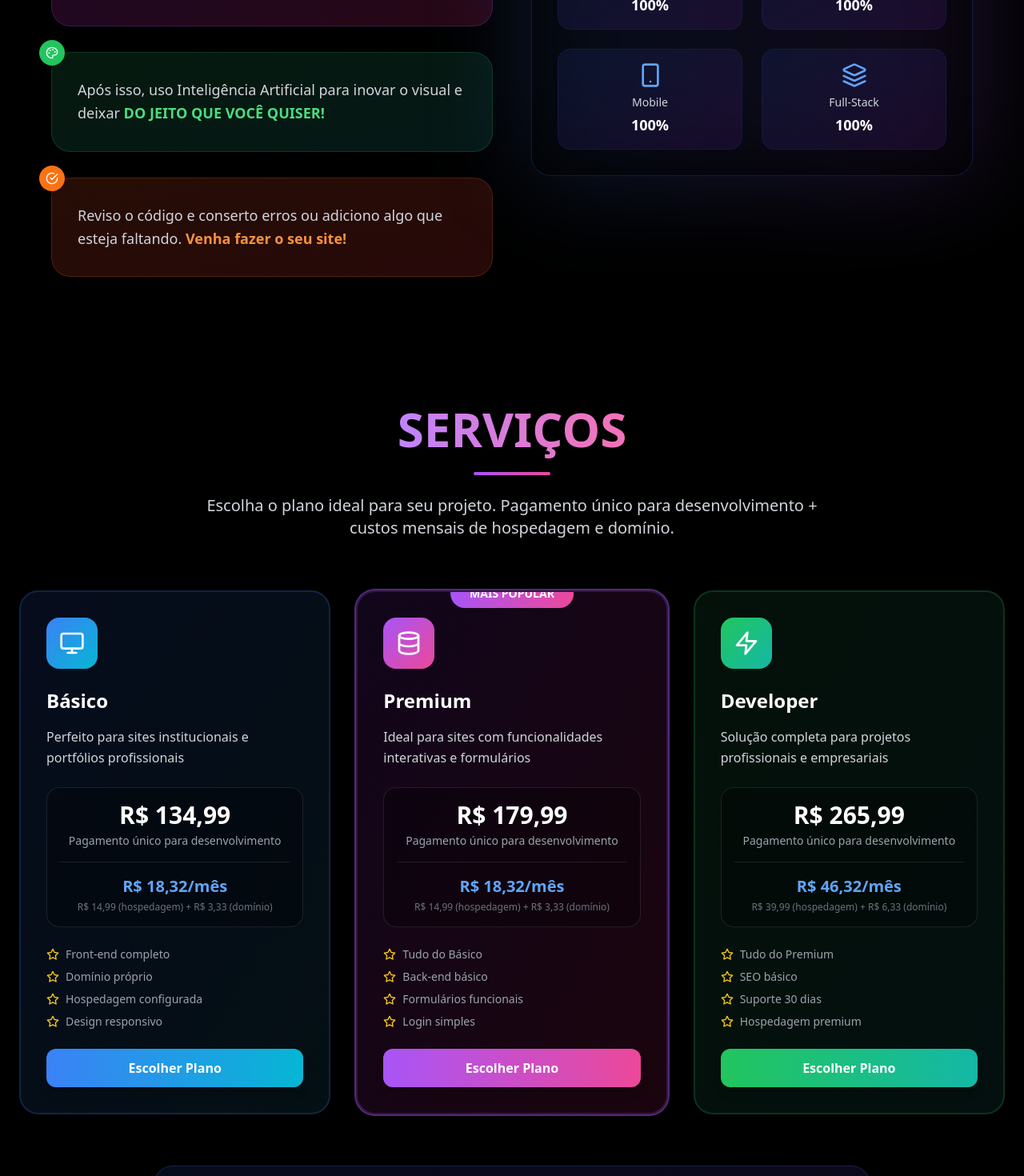
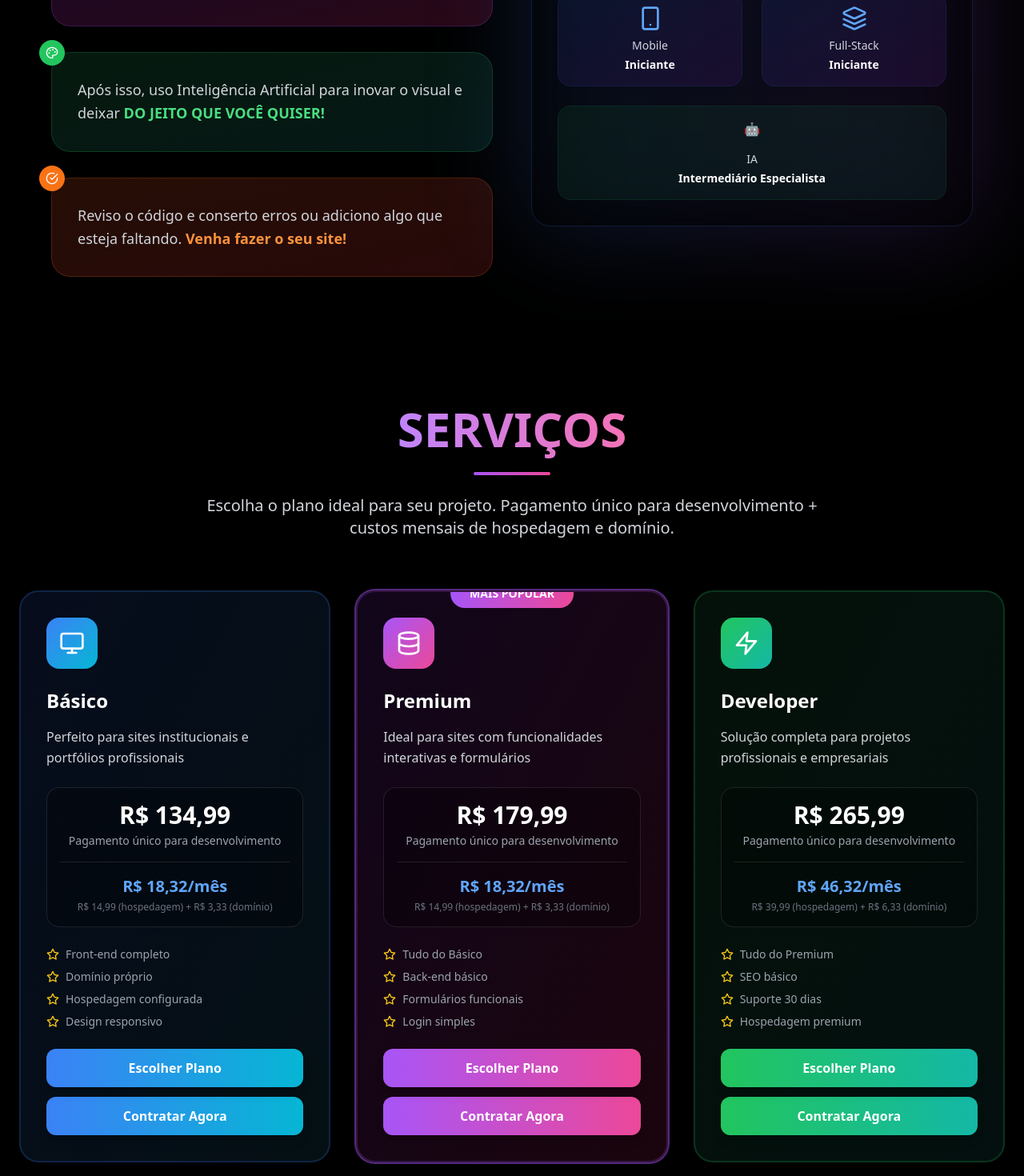
Before and after one commit to natsongamesoficial551/Full-Stack-Service, a React (Vite) app: page / in a window 1280 px wide. Shown: the part 1280-2750 px from the top of the page at 80% size. Built offline with nearby package versions, Linux system fonts and the light colour scheme.

Commit message:
Atualizar links dos planos, ano e habilidades

```diff
--- a/src/App.tsx
+++ b/src/App.tsx
@@ -197,20 +197,28 @@ function App() {
                 <div className="relative bg-black/50 backdrop-blur-sm rounded-3xl p-8 border border-blue-500/20">
                   <div className="grid grid-cols-2 gap-6">
                     {[
-                      { icon: Monitor, label: 'Frontend', value: '100%' },
-                      { icon: Database, label: 'Backend', value: '100%' },
-                      { icon: Smartphone, label: 'Mobile', value: '100%' },
-                      { icon: Layers, label: 'Full-Stack', value: '100%' }
+                      { icon: Monitor, label: 'Frontend', value: 'Iniciante' },
+                      { icon: Database, label: 'Backend', value: 'Iniciante' },
+                      { icon: Smartphone, label: 'Mobile', value: 'Iniciante' },
+                      { icon: Layers, label: 'Full-Stack', value: 'Iniciante' }
                     ].map((skill, index) => {
                       const IconComponent = skill.icon;
                       return (
                         <div key={index} className="text-center p-4 bg-gradient-to-br from-blue-900/20 to-purple-900/20 rounded-2xl border border-blue-500/10">
                           <IconComponent className="w-8 h-8 text-blue-400 mx-auto mb-2" />
                           <p className="text-sm text-gray-300 mb-1">{skill.label}</p>
-                          <p className="text-lg font-bold text-white">{skill.value}</p>
+                          <p className="text-sm font-bold text-white">{skill.value}</p>
                         </div>
                       );
                     })}
+
+                    <div className="col-span-2 text-center p-4 bg-gradient-to-br from-green-900/20 to-teal-900/20 rounded-2xl border border-green-500/10">
+                      <div className="w-8 h-8 text-green-400 mx-auto mb-2">
+                        🤖
+                      </div>
+                      <p className="text-sm text-gray-300 mb-1">IA</p>
+                      <p className="text-sm font-bold text-white">Intermediário Especialista</p>
+                    </div>
                   </div>
                 </div>
               </div>
@@ -340,6 +348,19 @@ function App() {
                   >
                     Escolher Plano
                   </button>
+
+                  <a
+                    href={
+                      service.title === 'Básico' ? 'https://w.app/sldc02' :
+                      service.title === 'Premium' ? 'https://w.app/zxjuck' :
+                      service.title === 'Developer' ? 'https://w.app/hbyork' : '#'
+                    }
+                    target="_blank"
+                    rel="noopener noreferrer"
+                    className={`block w-full mt-3 py-3 px-6 bg-gradient-to-r ${service.color} rounded-xl font-semibold text-white hover:scale-105 transition-all duration-300 shadow-lg hover:shadow-xl text-center`}
+                  >
+                    Contratar Agora
+                  </a>
 
                   <div className="absolute bottom-4 right-4 opacity-0 group-hover:opacity-100 transition-opacity duration-300">
                     <ArrowRight className="w-6 h-6 text-blue-400" />
@@ -509,7 +530,7 @@ function App() {
 
             <div className="flex justify-center items-center space-x-4 text-gray-500">
               <div className="w-2 h-2 bg-blue-500 rounded-full animate-pulse"></div>
-              <span>© 2024 NATANDEV - Todos os direitos reservados</span>
+              <span>© 2025 NATANDEV - Todos os direitos reservados</span>
               <div className="w-2 h-2 bg-purple-500 rounded-full animate-pulse"></div>
             </div>
           </div>
```
